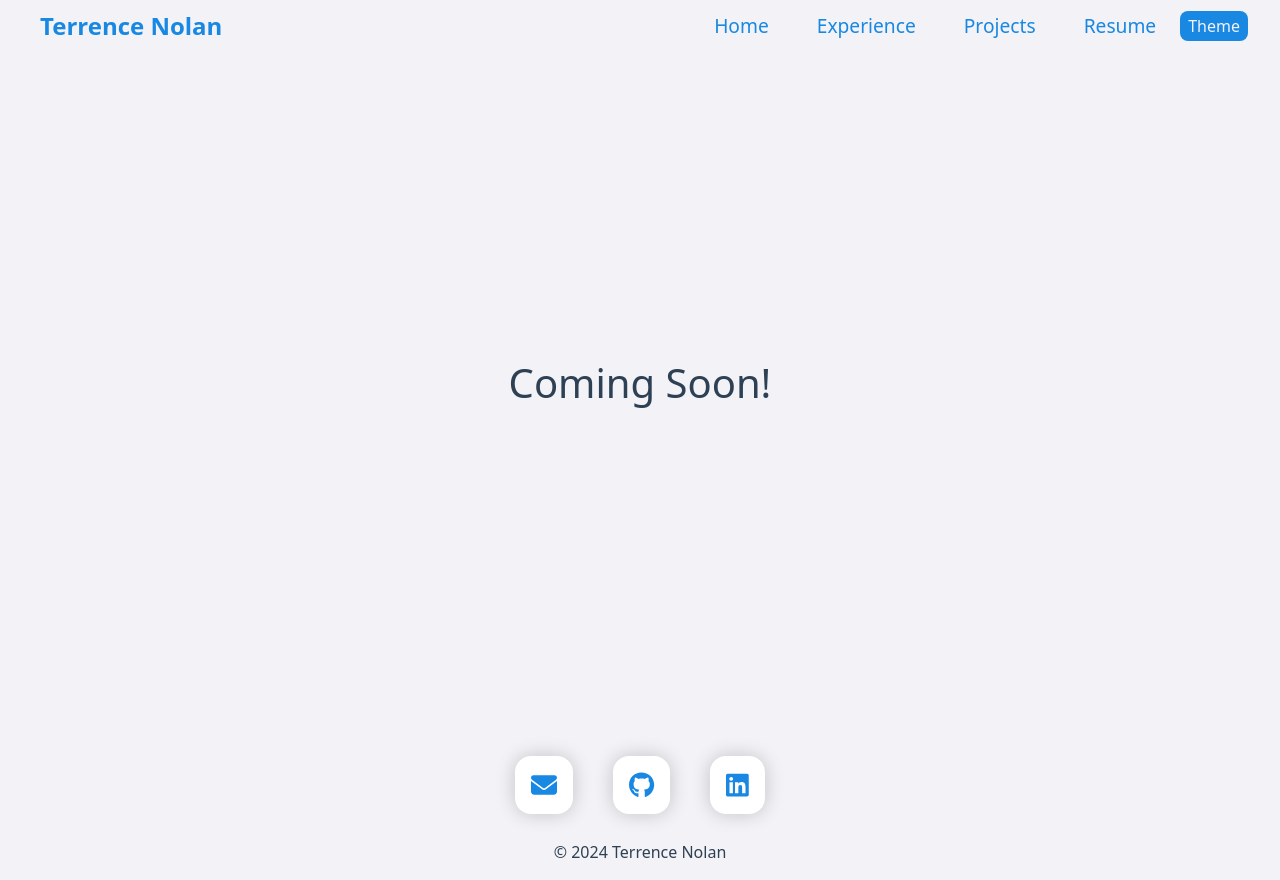
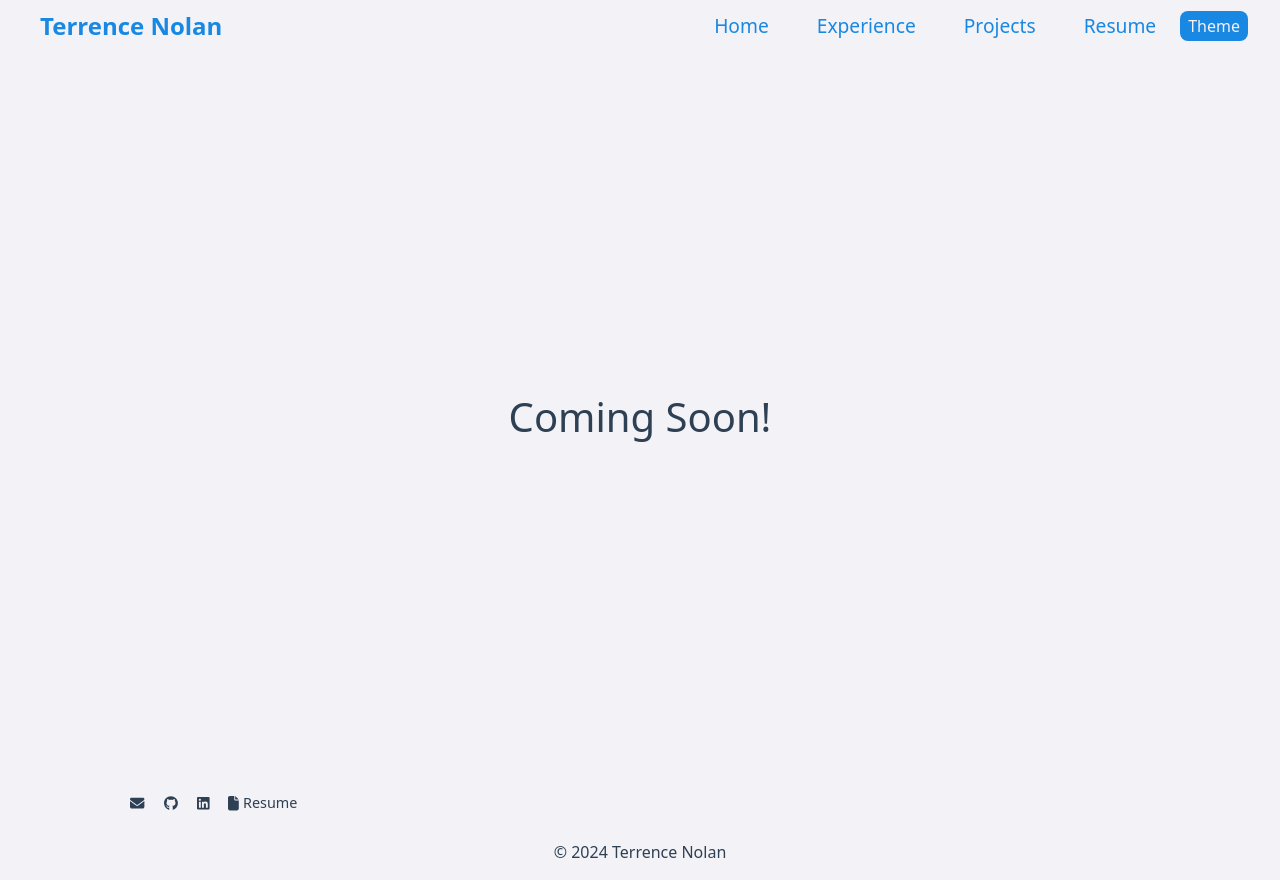
Before and after one commit to terrence-nolan/terrence-nolan, a React (Create React App) app: page /projects in a window 1280 px wide. Built offline with nearby package versions, Linux system fonts and the light colour scheme.

Commit message:
redesign connect links

```diff
--- a/src/components/ConnectionLinks/ConnectionLinks.js
+++ b/src/components/ConnectionLinks/ConnectionLinks.js
@@ -1,43 +1,43 @@
 import React from "react";
 import styles from './ConnectionLinks.module.css';
-import {Link} from "react-router-dom";
+import ResumePDF from './../../utils/terrence-nolan-resume.pdf';
 import {FontAwesomeIcon} from "@fortawesome/react-fontawesome";
-import {faEnvelope} from "@fortawesome/free-solid-svg-icons";
+import {faEnvelope, faFile} from "@fortawesome/free-solid-svg-icons";
 import {faGithub, faLinkedin} from "@fortawesome/free-brands-svg-icons";
 
 const ConnectionLinks = () => {
     return (
         <div className={styles.connectLinksContainer}>
-            <Link
-                to={'mailto:terrencenolan@proton.me'}
+            <a
+                href={'mailto:terrencenolan@proton.me'}
+                className={styles.link}
             >
-                <div className={`${styles.emailLink} ${styles.connectLinks}`}>
-                    <FontAwesomeIcon icon={faEnvelope} size={'1x'} />
-                </div>
-            </Link>
-            <Link
-                to={'https://github.com/terrence-nolan'}
+                <FontAwesomeIcon icon={faEnvelope} />
+            </a>
+            <a
+                href={'https://github.com/terrence-nolan'}
                 target="_blank"
+                rel="noopener noreferrer"
+                className={styles.link}
             >
-                <div className={`${styles.github} ${styles.connectLinks}`}>
-                    <FontAwesomeIcon icon={faGithub} size={'1x'} />
-                </div>
-            </Link>
-            <Link
-                to={'https://www.linkedin.com/in/terrencenolan/'}
+                <FontAwesomeIcon icon={faGithub} />
+            </a>
+            <a
+                href={'https://www.linkedin.com/in/terrencenolan/'}
                 target="_blank"
+                rel="noopener noreferrer"
+                className={styles.link}
             >
-                <div className={`${styles.linkedin} ${styles.connectLinks}`}>
-                    <FontAwesomeIcon icon={faLinkedin} size={'1x'} />
-                </div>
-            </Link>
-            {/*<Link*/}
-            {/*    to={'tel:+16179092358'}*/}
-            {/*>*/}
-            {/*    <div  className={`${styles.phone} ${styles.connectLinks}`}>*/}
-            {/*        <FontAwesomeIcon icon={faPhone} size={'1x'} />*/}
-            {/*    </div>*/}
-            {/*</Link>*/}
+                <FontAwesomeIcon icon={faLinkedin} />
+            </a>
+            <a
+                href={ResumePDF}
+                target="_blank"
+                rel="noopener noreferrer"
+                className={styles.link}
+            >
+                <FontAwesomeIcon icon={faFile} /><span className={styles.linkText}> Resume</span>
+            </a>
         </div>
     )
 }
--- a/src/components/ConnectionLinks/ConnectionLinks.module.css
+++ b/src/components/ConnectionLinks/ConnectionLinks.module.css
@@ -1,122 +1,41 @@
-@import '../../index.css';
-
-@media (max-width: 480px) {
 .connectLinksContainer {
     display: flex;
     flex-direction: row;
-        justify-content: center;
-        gap: 1.5rem;
-        margin: 2rem 0 2rem;
+    justify-content: flex-start;
+    gap: 0.5rem;
+    margin: 1rem 0 0 0;
     width: 100%;
 }
 
-    .connectLinks {
-        display: flex;
-        /*align-items: center;*/
-        justify-content: center;
-        align-content: center;
-        box-shadow: 0 0 0.75em rgba(0, 0, 0, 0.2);
-        color: var(--primary-blue);
-        background-color: var(--foreground-color);
-        border-radius: 1rem;
-        padding: 1rem;
-        /*margin: 0 0.5rem;*/
+.link {
+    color: var(--primary-text);
+    text-decoration: none;
+    font-size: 0.9rem;
     transition: background-color 0.25s ease-in-out, color 0.25s ease-in-out;
 }
 
-    .emailLink:hover {
-        color: var(--email);
+.link:hover {
+    color: var(--primary-blue);
 }
 
-    .github:hover {
-        color: var(--github);
+.linkText {
+    font-weight: 500;
 }
 
-    .linkedin:hover {
-        color: var(--linkedin);
+@media (max-width: 480px) {
+    .link {
+        margin: 0 0.5rem;
     }
-
-    /*.phone:hover {*/
-    /*    color: var(--phone);*/
-    /*}*/
 }
 
 @media (min-width: 481px) and (max-width: 1084px) {
-    .connectLinksContainer {
-        display: flex;
-        flex-direction: row;
-        justify-content: center;
-        gap: 0.5rem;
-        margin: 3rem 0 1rem;
+    .link {
+        margin: 0 1rem;
     }
-
-    .connectLinks {
-        display: flex;
-        align-items: center;
-        justify-content: center;
-        align-content: center;
-        box-shadow: 0 0 0.75em rgba(0, 0, 0, 0.2);
-        color: var(--primary-blue);
-        background-color: var(--foreground-color);
-        border-radius: 1rem;
-        padding: 1rem;
-        margin: 0 1rem;
-        transition: background-color 0.25s ease-in-out, color 0.25s ease-in-out;
-    }
-
-    .emailLink:hover {
-        color: var(--email);
-    }
-
-    .github:hover {
-        color: var(--github);
-    }
-
-    .linkedin:hover {
-        color: var(--linkedin);
-    }
-
-    /*.phone:hover {*/
-    /*    color: var(--phone);*/
-    /*}*/
 }
 
 @media (min-width: 1085px) {
     .connectLinksContainer {
-        display: flex;
-        flex-direction: row;
-        justify-content: center;
-        gap: 0.5rem;
-        margin: 3rem 0 0;
+        gap: 1.2rem;
     }
-
-    .connectLinks {
-        display: flex;
-        align-items: center;
-        justify-content: center;
-        align-content: center;
-        box-shadow: 0 0 0.75em rgba(0, 0, 0, 0.2);
-        color: var(--primary-blue);
-        background-color: var(--foreground-color);
-        border-radius: 1rem;
-        padding: 1rem;
-        margin: 0 1rem;
-        transition: background-color 0.25s ease-in-out, color 0.25s ease-in-out;
 }
-
-    .emailLink:hover {
-        color: var(--email);
-    }
-
-    .github:hover {
-        color: var(--github);
-    }
-
-    .linkedin:hover {
-        color: var(--linkedin);
-    }
-
-    /*.phone:hover {*/
-    /*    color: var(--phone);*/
-    /*}*/
-}
--- a/src/pages/AboutPage/AboutPage.js
+++ b/src/pages/AboutPage/AboutPage.js
@@ -3,6 +3,7 @@ import styles from './AboutPage.module.css';
 import {SkillsAndTechPage} from "../SkillsAndTechPage/SkillsAndTechPage";
 import ExperiencePage from "../ExperiencePage/ExperiencePage";
 import {AboutSection} from "../AboutSection/AboutSection";
+import ConnectionLinks from "../../components/ConnectionLinks/ConnectionLinks";
 
 const AboutPage = () => {
 
@@ -21,6 +22,7 @@ const AboutPage = () => {
             <div className={styles.aboutContainer}>
                 <AboutSection />
                 <SkillsAndTechPage />
+                <ConnectionLinks />
             </div>
             <div className={styles.pagesContainer}>
                 <ExperiencePage />
--- a/src/pages/AboutPage/AboutPage.module.css
+++ b/src/pages/AboutPage/AboutPage.module.css
@@ -13,8 +13,8 @@
     background-color: var(--background-color);
     padding: 6rem 0;
     overflow-x: hidden;
+    max-height: fit-content;
     font-size: calc(10px + 2vmin);
-    min-height: 100vh;
     width: 40%;
     transition: background-color 0.25s ease-in-out, color 0.25s ease-in-out;
 }
@@ -53,6 +53,8 @@
     }
 
     .aboutContainer {
+        position: sticky;
+        top: 0;
         padding: 6rem 0;
     }
 }
--- a/src/pages/ExperiencePage/ExperiencePage.js
+++ b/src/pages/ExperiencePage/ExperiencePage.js
@@ -1,6 +1,5 @@
 import React, {useEffect} from "react";
 import styles from './ExperiencePage.module.css';
-import ConnectionLinks from "../../components/ConnectionLinks/ConnectionLinks";
 import {ExperienceCard} from "../../components/ExperienceCard/ExperienceCard";
 
 const ExperiencePage = () => {
```
Also changed, not shown: src/pages/BioSection/BioSection.js (added), src/pages/BioSection/BioSection.module.css (added). Lines whose indentation alone changed are shown as unchanged.
